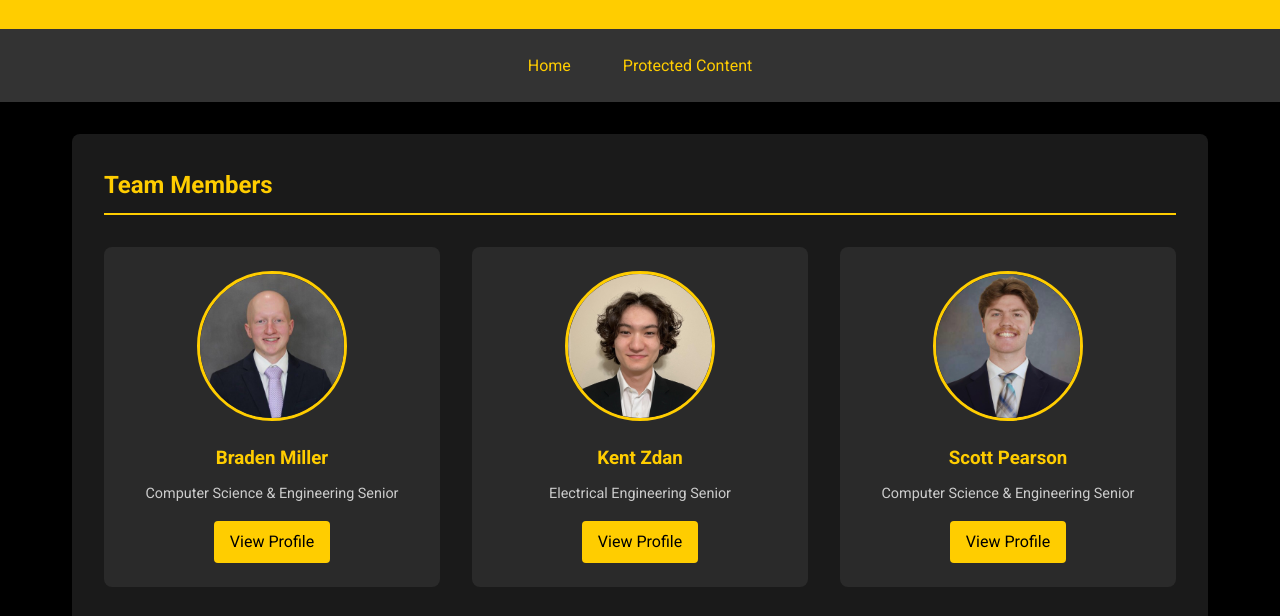
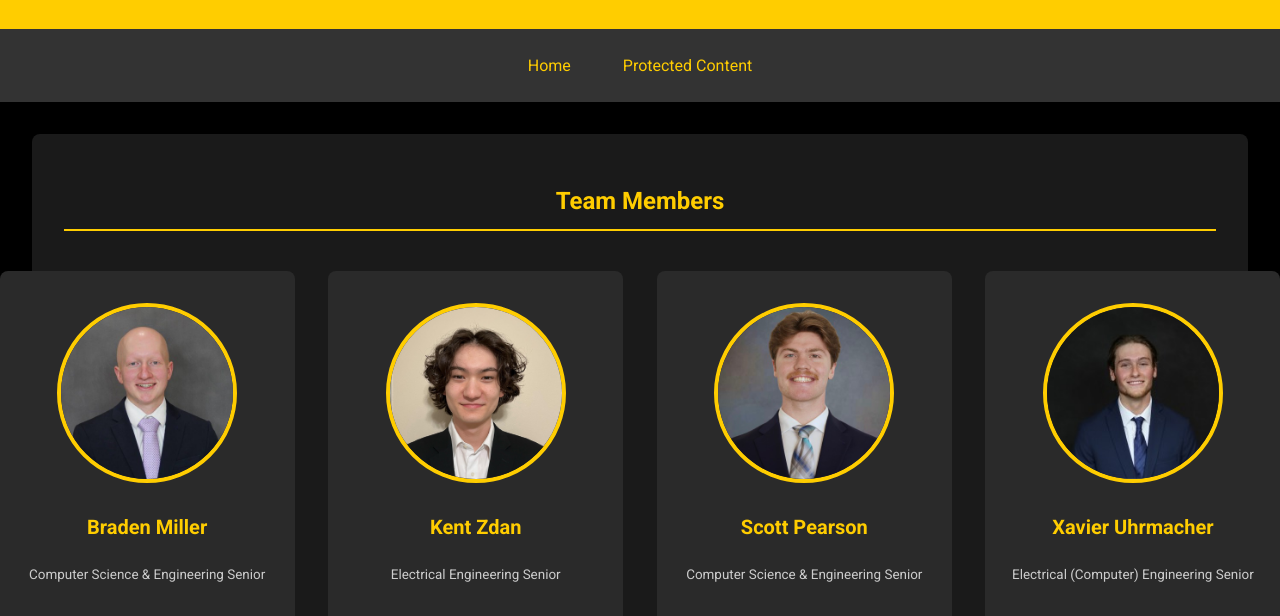
Before and after one commit to ScottPearson14/Black-Gold-Portfolio-Website-Lab-3, a plain HTML site: page index.html in a window 1280 px wide. Shown: the part 133-749 px from the top of the page. Drawn offline with Linux system fonts and the light colour scheme.

Commit message:
Update styles for team section and member cards

```diff
--- a/index.html
+++ b/index.html
@@ -54,73 +54,108 @@
         }
 
         .container {
-            max-width: 1200px;
+            max-width: 1600px;
             margin: 2rem auto;
             padding: 0 2rem;
         }
 
         .team-section {
             background-color: #1a1a1a;
-            padding: 2rem;
+            padding: 3rem 2rem;
             border-radius: 8px;
             margin-bottom: 2rem;
         }
 
         .team-section h2 {
             color: #FFCD00;
-            margin-bottom: 1.5rem;
+            margin-bottom: 2.5rem;
             border-bottom: 2px solid #FFCD00;
             padding-bottom: 0.5rem;
+            text-align: center;
         }
 
         .team-members {
-            display: grid;
-            grid-template-columns: repeat(auto-fit, minmax(250px, 1fr));
-            gap: 2rem;
-            margin-top: 2rem;
+            display: flex;
+            flex-wrap: nowrap;
+            justify-content: center;
+            align-items: flex-start;
+            gap: 2.1rem;
+            overflow: visible;
+        }
+
+        .team-members::-webkit-scrollbar {
+            display: none;
         }
 
         .member-card {
             background-color: #2a2a2a;
-            padding: 1.5rem;
+            padding: 2rem 1.5rem;
             border-radius: 8px;
             text-align: center;
-            transition: transform 0.3s;
+            transition: transform 0.3s, box-shadow 0.3s;
+            width: 295px;
+            min-width: 295px;
+            height: 360px;
+            display: flex;
+            flex-direction: column;
+            justify-content: flex-start;
+            align-items: center;
+            flex-shrink: 0;
         }
 
         .member-card:hover {
-            transform: translateY(-5px);
-            box-shadow: 0 5px 15px rgba(255, 205, 0, 0.3);
+            transform: translateY(-10px);
+            box-shadow: 0 10px 25px rgba(255, 205, 0, 0.5);
         }
 
         .member-card img {
-            width: 150px;
-            height: 150px;
+            width: 180px;
+            height: 180px;
             border-radius: 50%;
             object-fit: cover;
-            border: 3px solid #FFCD00;
-            margin-bottom: 1rem;
+            border: 4px solid #FFCD00;
+            margin-bottom: 1.5rem;
+            flex-shrink: 0;
         }
 
         .member-card h3 {
             color: #FFCD00;
             margin-bottom: 0.5rem;
+            font-size: 1.25rem;
+            font-weight: 600;
+            min-height: 2.5rem;
+            display: flex;
+            align-items: center;
+            justify-content: center;
         }
 
         .member-card p {
             color: #ccc;
-            font-size: 0.9rem;
+            font-size: 0.84rem;
+            text-align: center;
+            margin-bottom: 1.5rem;
+            line-height: 1.3;
+            min-height: 2.5rem;
+            display: flex;
+            align-items: center;
+            justify-content: center;
+            width: calc(100% + 3rem);
+            margin-left: -1.5rem;
+            margin-right: -1.5rem;
+            padding: 0 1.5rem;
         }
 
         .member-card a {
             display: inline-block;
-            margin-top: 1rem;
-            padding: 0.5rem 1rem;
+            margin-top: auto;
+            padding: 0.7rem 1.8rem;
             background-color: #FFCD00;
             color: #000;
             text-decoration: none;
             border-radius: 4px;
             transition: background-color 0.3s;
+            font-weight: 600;
+            font-size: 0.95rem;
         }
 
         .member-card a:hover {
```
